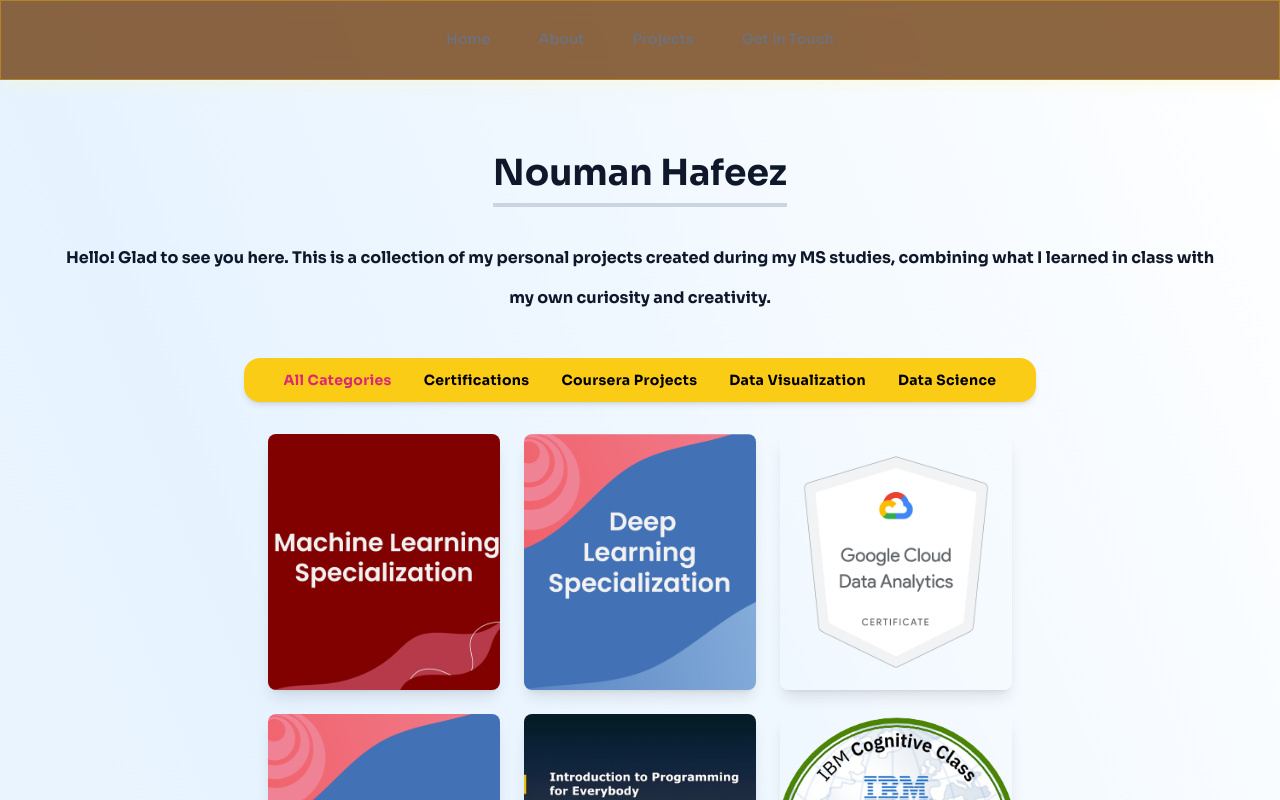
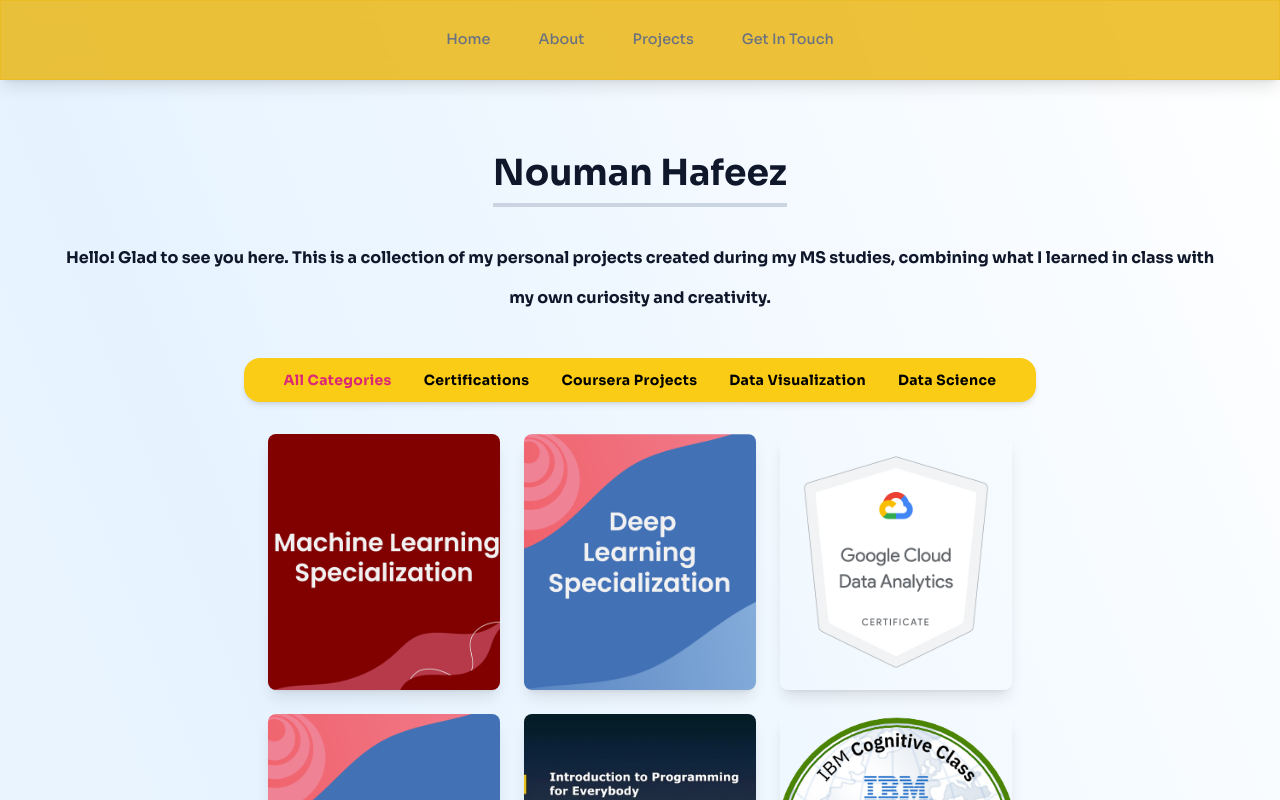
Before and after one commit to noumanhafeez/Portfolio, a Next.js app: page / in a window 1280 px wide. Shown: the top 800 px of the page. Built offline with nearby package versions, Linux system fonts and the light colour scheme.

Commit message:
change dark mode color for header

```diff
--- a/components/header.tsx
+++ b/components/header.tsx
@@ -20,7 +20,7 @@
         animate={{ y: 0, opacity: 1 }}
         className="flex items-center justify-center px-6
          border border-yellow-500 border-opacity-40
-         bg-yellow-900 bg-opacity-80 shadow-lg shadow-yellow-100/30
+         bg-yellow-500 bg-opacity-80 shadow-lg
          backdrop-blur-[0.5rem] h-20
          dark:bg-yellow-500 dark:border-yellow-100 dark:bg-opacity-115"
       >
@@ -40,7 +40,7 @@
                 className={clsx(
                   "flex items-center px-3 py-2 transition dark:text-gray-800",
                   {
-                    "dark:text-gray-500": activeSection === link.hash,
+                    "dark:text-gray-800": activeSection === link.hash,
                   }
                 )}
                 href={link.hash}
```
